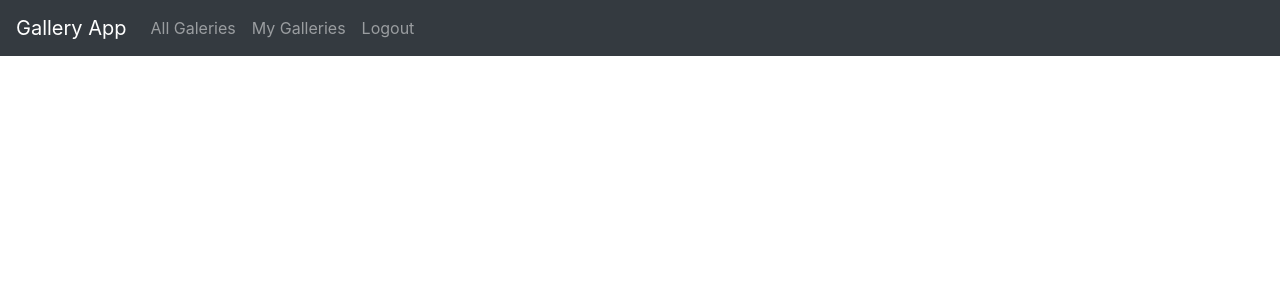
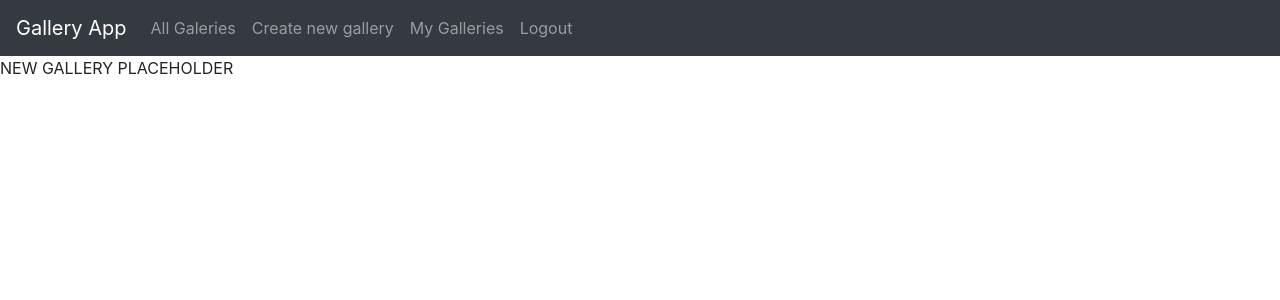
Before and after one commit to NoHeal4u/zavrsni-rad-app, a Vue app: page /create in a window 1280 px wide. Shown: the top 300 px of the page. Built offline with nearby package versions, Linux system fonts and the light colour scheme; sample sign-in values are in the browser's storage.

Commit message:
uradio prosledjivanje usera pri loginu i rute za create page

```diff
--- a/src/components/NavBar.vue
+++ b/src/components/NavBar.vue
@@ -5,7 +5,9 @@
       <router-link class="nav-item nav-link" to="/login" v-if="!isAuthenticated" >Login</router-link>
       <router-link class="nav-item nav-link" to="/register" v-if="!isAuthenticated" >Register</router-link>
       <router-link class="nav-item nav-link" to="/galleries">All Galeries</router-link>
-      <router-link class="nav-item nav-link" to="/my-galleries" v-if="isAuthenticated" >My Galleries
+      <router-link class="nav-item nav-link" to="/create" v-if="isAuthenticated" >Create new gallery</router-link>
+      <router-link class="nav-item nav-link"
+      :to="{ name: 'my-galleries', params: { id: loggedUser }}" v-if="isAuthenticated" >My Galleries
       </router-link>
       <a href="#" class="nav-item nav-link" @click="logout" v-if="isAuthenticated">Logout</a>
     </div>
@@ -17,9 +19,15 @@
   export default {
     data() {
       return {
-        isAuthenticated: authService.isAuthenticated()
+        isAuthenticated: authService.isAuthenticated(),
+        loggedUser:''
       }
     },
+    created(){
+      this.loggedUser = window.localStorage.getItem('userId')
+      console.log(JSON.stringify(this.loggedUser))
+    },
+
     methods: {
       logout() {
         authService.logout()
--- a/src/pages/Galleries.vue
+++ b/src/pages/Galleries.vue
@@ -35,6 +35,7 @@ import { galleries } from '../services/Galleries'
 			return {
 				galleries:[],
 				search: ''
+
 			}
 		},
 
@@ -47,6 +48,7 @@ import { galleries } from '../services/Galleries'
 			}).catch((error)=>{
 				console.log(error)
 			})
+
 		},
 
 		computed:{
--- /dev/null
+++ b/src/pages/NewGallery.vue
@@ -0,0 +1,9 @@
+<template>
+	<div>
+		NEW GALLERY PLACEHOLDER
+	</div>
+</template>
+
+<script>
+
+</script>
--- a/src/router/index.js
+++ b/src/router/index.js
@@ -6,6 +6,7 @@ import Register from '../pages/Register.vue'
 import Galleries from '../pages/Galleries.vue'
 import Gallery from '../pages/Gallery.vue'
 import Author from '../pages/Author.vue'
+import NewGallery from '../pages/NewGallery.vue'
 
 import { requiresAuth , guestOnly} from './guards'
 
@@ -20,8 +21,11 @@ const routes = [
    {path: '/gallery/:id', component:Gallery, name: 'gallery', meta: {requiresAuth:true}},
    {path: '/authors/:id', component:Author, name: 'author', meta: {requiresAuth:true}},
    {path: '/my-galleries', component:Author, name: 'my-galleries', meta: {requiresAuth:true}},
+   {path: '/create', component:NewGallery, name: 'new-gallery', meta: {requiresAuth:true}}
 
 ]
+
+
 
 const router = new VueRouter({
   routes,
--- a/src/services/Auth.js
+++ b/src/services/Auth.js
@@ -6,7 +6,12 @@ export default class AuthService {
       email, password
     }).then(data => {
       window.localStorage.setItem('loginToken', data.data.token)
+      window.localStorage.setItem('userId', data.data.user.id )
       this.setAxiosDefaultAuthorizationHeader()
+
+      // console.log(data.data.user)
+      // console.log(localStorage.getItem('userId'))
+
     })
   }
 
@@ -17,6 +22,7 @@ export default class AuthService {
 
   logout() {
     window.localStorage.removeItem('loginToken')
+    window.localStorage.removeItem('userId')
     delete axios.defaults.headers.common['Authorization']
   }
 
```
